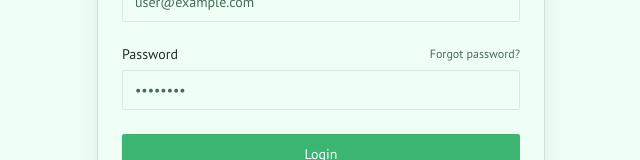
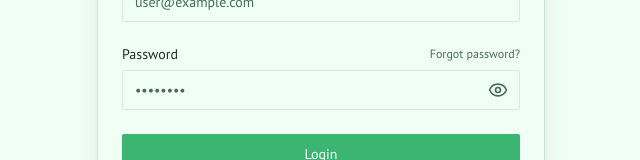
Before and after one commit to UgochukwuChidera/proj, a Next.js app: page /login in a window 1280 px wide. Shown: the part 303-463 px from the top of the page, without its empty margins (319-959 px from the left). Built offline with nearby package versions, Linux system fonts and the light colour scheme; no server answers.

Commit message:
so I am to populate thhe university info json file? also how aot adding

```diff
--- a/src/components/auth/auth-form.tsx
+++ b/src/components/auth/auth-form.tsx
@@ -9,7 +9,7 @@
 import { useAuth } from '@/contexts/auth-context';
 import { useToast } from '@/hooks/use-toast';
 import Link from 'next/link';
-import { Loader2 } from 'lucide-react';
+import { Loader2, Eye, EyeOff } from 'lucide-react';
 import { supabase } from '@/lib/supabaseClient'; // Import supabase client
 
 interface AuthFormProps {
@@ -22,6 +22,7 @@
   const [name, setName] = useState(''); // Only for register mode
   const [isSubmitting, setIsSubmitting] = useState(false);
   const [isResettingPassword, setIsResettingPassword] = useState(false);
+  const [showPassword, setShowPassword] = useState(false);
   const router = useRouter();
   const { login, register } = useAuth();
   const { toast } = useToast();
@@ -133,15 +134,31 @@
                 </Button>
             )}
         </div>
+        <div className="relative">
           <Input
             id="password"
-          type="password"
+            type={showPassword ? 'text' : 'password'}
             value={password}
             onChange={(e) => setPassword(e.target.value)}
             required
             placeholder="••••••••"
             disabled={isSubmitting || (mode === 'login' && isResettingPassword)}
+            className="pr-10"
           />
+          <button
+            type="button"
+            className="absolute inset-y-0 right-0 flex items-center pr-3"
+            onClick={() => setShowPassword(!showPassword)}
+            aria-label={showPassword ? 'Hide password' : 'Show password'}
+            disabled={isSubmitting || (mode === 'login' && isResettingPassword)}
+          >
+            {showPassword ? (
+              <EyeOff className="h-5 w-5 text-muted-foreground" />
+            ) : (
+              <Eye className="h-5 w-5 text-muted-foreground" />
+            )}
+          </button>
+        </div>
       </div>
       <Button type="submit" className="w-full font-body" disabled={isSubmitting || isResettingPassword}>
         {isSubmitting ? <Loader2 className="animate-spin" /> : mode === 'login' ? 'Login' : 'Register'}
```
Lines whose indentation alone changed are shown as unchanged.
